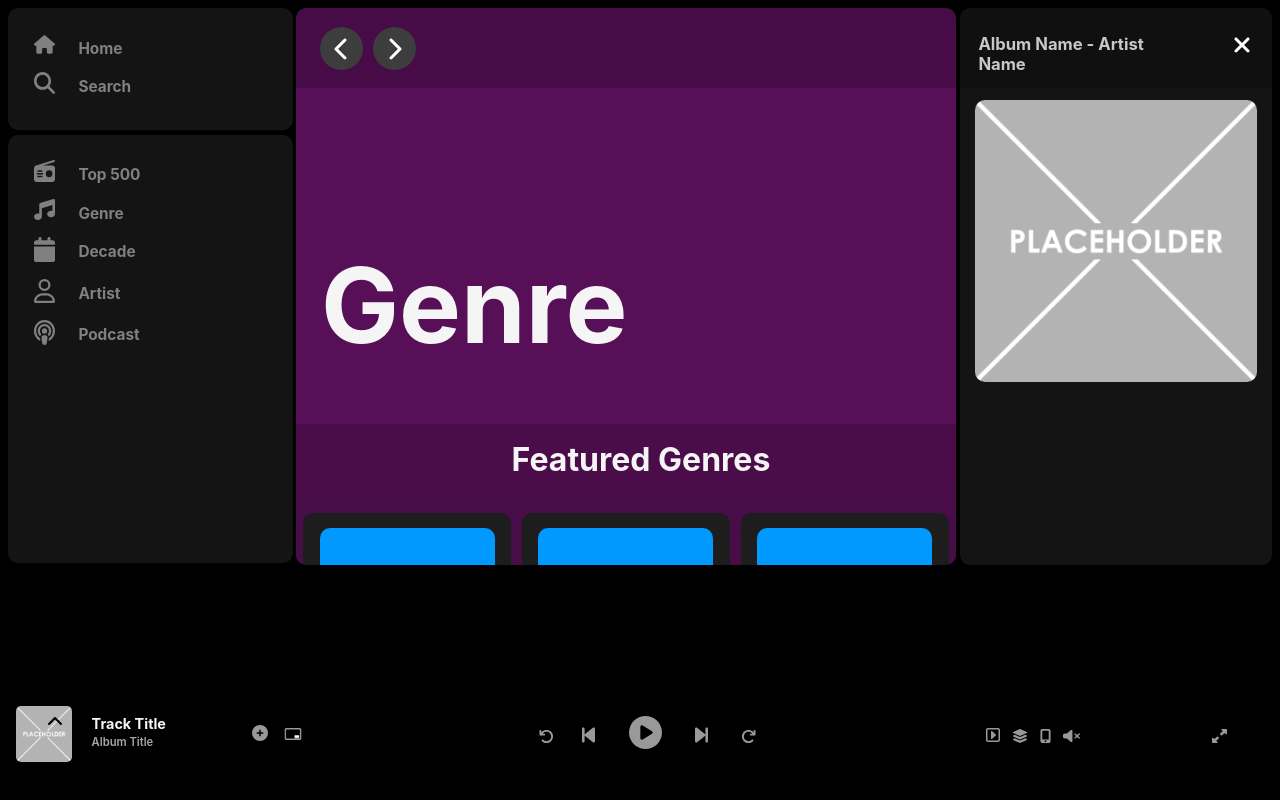
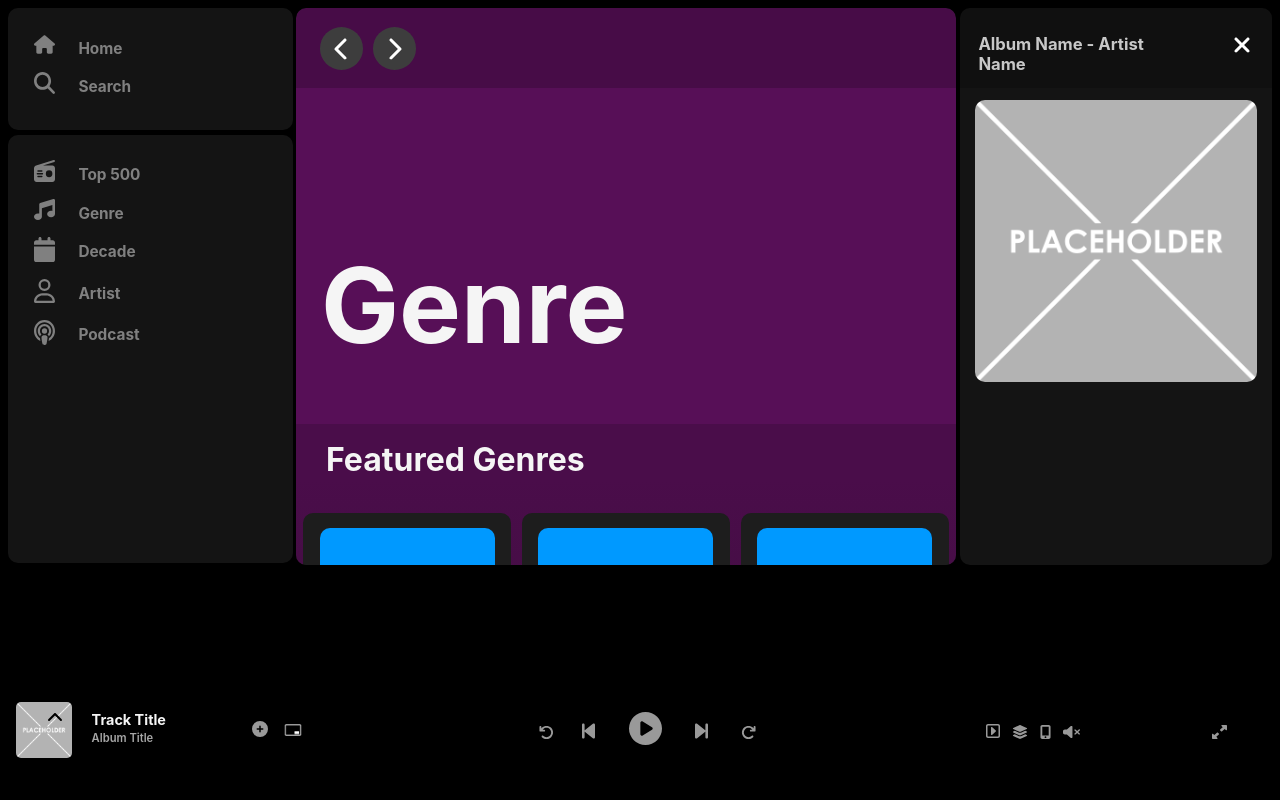
Before and after one commit to ma-boles/SpotifyApp, a React (Create React App) app in the folder my-spotify500-app/: page /Genre in a window 1280 px wide. Built offline with nearby package versions, Linux system fonts and the light colour scheme.

Commit message:
git commit -m "updated styles"

```diff
--- a/my-spotify500-app/src/styles/App.css
+++ b/my-spotify500-app/src/styles/App.css
@@ -1,6 +1,6 @@
 .App {
   text-align: center;
-  height: 85vh;
+  height: 84.5vh;
   display: flex;
 }
 /*.App-header {
@@ -23,7 +23,7 @@ body {
   background-color: black;
   margin: .5em;
   display: flex;
-  overflow: none;
+
 }
 
 .home--container {
@@ -149,7 +149,7 @@ a {
 .footer--p {
   color: whitesmoke;
   text-align: right;
-  margin-right: 2%;
+  margin-right: 3%;
 }
 /*3rd column*/
 
--- a/my-spotify500-app/src/styles/Genre.css
+++ b/my-spotify500-app/src/styles/Genre.css
@@ -72,6 +72,7 @@
     font-size: 2em;
     color: whitesmoke;
     background-color: rgb(74, 13, 74);
+    text-align: left;
 }
 
 .footer--p {
--- a/my-spotify500-app/src/styles/HomePage.css
+++ b/my-spotify500-app/src/styles/HomePage.css
@@ -25,6 +25,7 @@ font-weight: 500;
 }
 
 hr {
-    width: 90%;
+    width: 94%;
     margin-top: 5em;
+    filter: invert(1);
 }
```
Also changed, not shown: my-spotify500-app/src/styles/Decade.css (+0 -9 lines).
